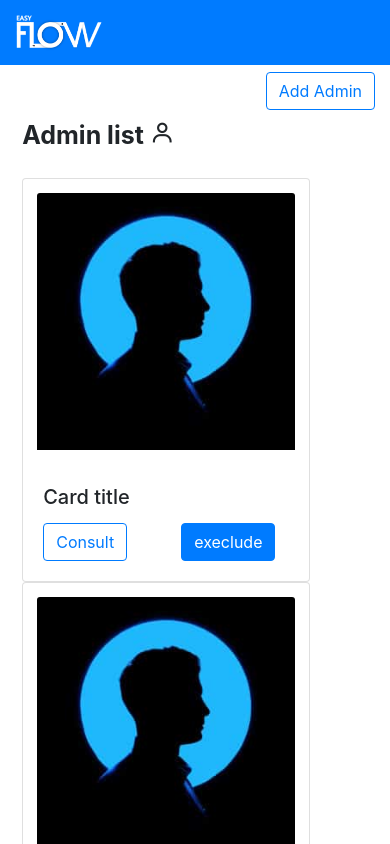
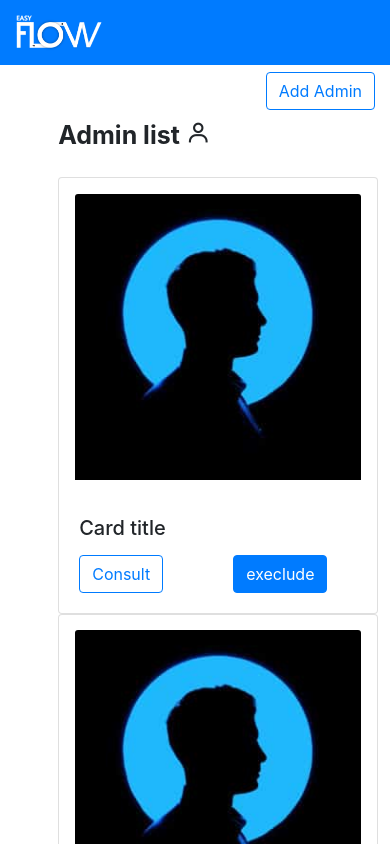
Before and after one commit to dali2000/workflow, an Angular app in the folder frontend/workflow/: page /liste_admin in a window 390 px wide. Shown: the top 844 px of the page. Built offline with nearby package versions, Linux system fonts and the light colour scheme.

Commit message:
update page list admin

```diff
--- a/frontend/workflow/src/app/superAdmin/list-admin/list-admin.component.css
+++ b/frontend/workflow/src/app/superAdmin/list-admin/list-admin.component.css
@@ -32,7 +32,9 @@ button{
 }
 
 @media screen and (max-width: 767px) {
-
+    .list{
+        margin-left: 20%;
+    }
     .card{
         width:20rem;
     }
@@ -41,19 +43,52 @@ button{
         margin-top:2%;
     }
  }
- @media screen and (max-width: 393px) {
 
+ @media screen and (max-width: 425px) {
+    .list{
+        margin-left: 10%;
+    }
     .card{
-        width:18rem;
+        width:20rem;
     }
+    .row{
 
+        margin-top:2%;
+    }
  }
 
- @media screen and (max-width: 356px) {
+ @media screen and (max-width: 375px) {
+    .list{
+        margin-left: 1%;
+    }
+    .card{
+        width:20rem;
+    }
+    .row{
 
+        margin-top:2%;
+    }
+ }
+
+
+
+
+ @media screen and (max-width: 340px) {
+    .list{
+        margin-left: 1%;
+    }
     .row{
 
         margin-top:2%;
     }
 
  }
+
+ @media screen and (max-width: 320px) {
+    .list{
+        margin-left: 5%;
+    }
+    .card{
+        width:15rem;
+    }
+ }
```
